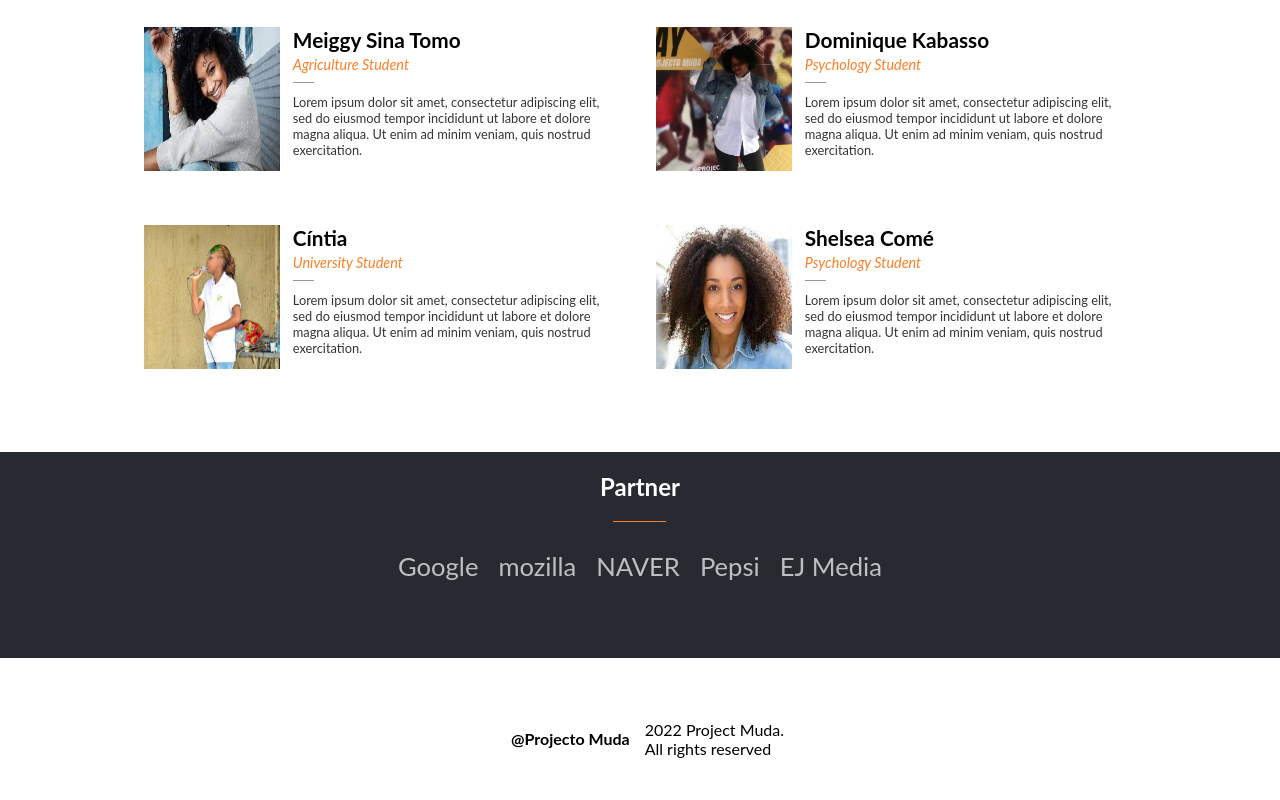
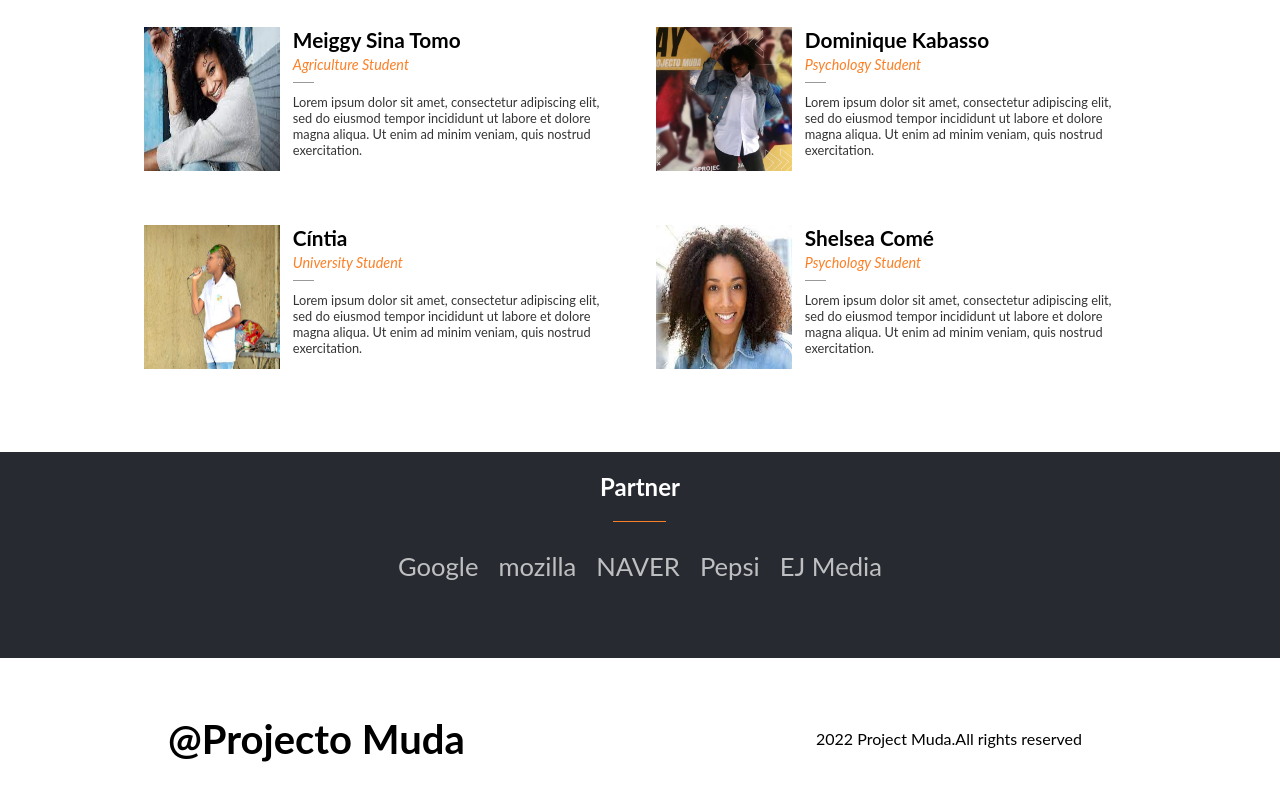
Before and after one commit to enoqueJonas/ProjectoMuda, a website: page index.html in a window 1280 px wide. Shown: the part 1581-2381 px from the top of the page. Drawn offline with Linux system fonts and the light colour scheme.

Commit message:
IMPROVE footer

```diff
--- a/css/wide-screen.css
+++ b/css/wide-screen.css
@@ -262,11 +262,11 @@
 }
 
 .rights {
-  width: 100%;
+  width: 80%;
   height: 10em;
   display: flex;
   flex-direction: row;
-  justify-content: center;
+  justify-content: space-between;
   align-items: center;
   padding: 12px 0;
 
@@ -276,11 +276,14 @@
 }
 
 .company {
-  margin: 0 15px;
+  margin: 0 1em;
   font-weight: bold;
+  font-size: 2.5em;
 }
 
 .rights-reserved {
+  width: 20em;
+  margin: 0 1em;
   display: flex;
-  flex-direction: column;
+  flex-direction: row;
 }
```
